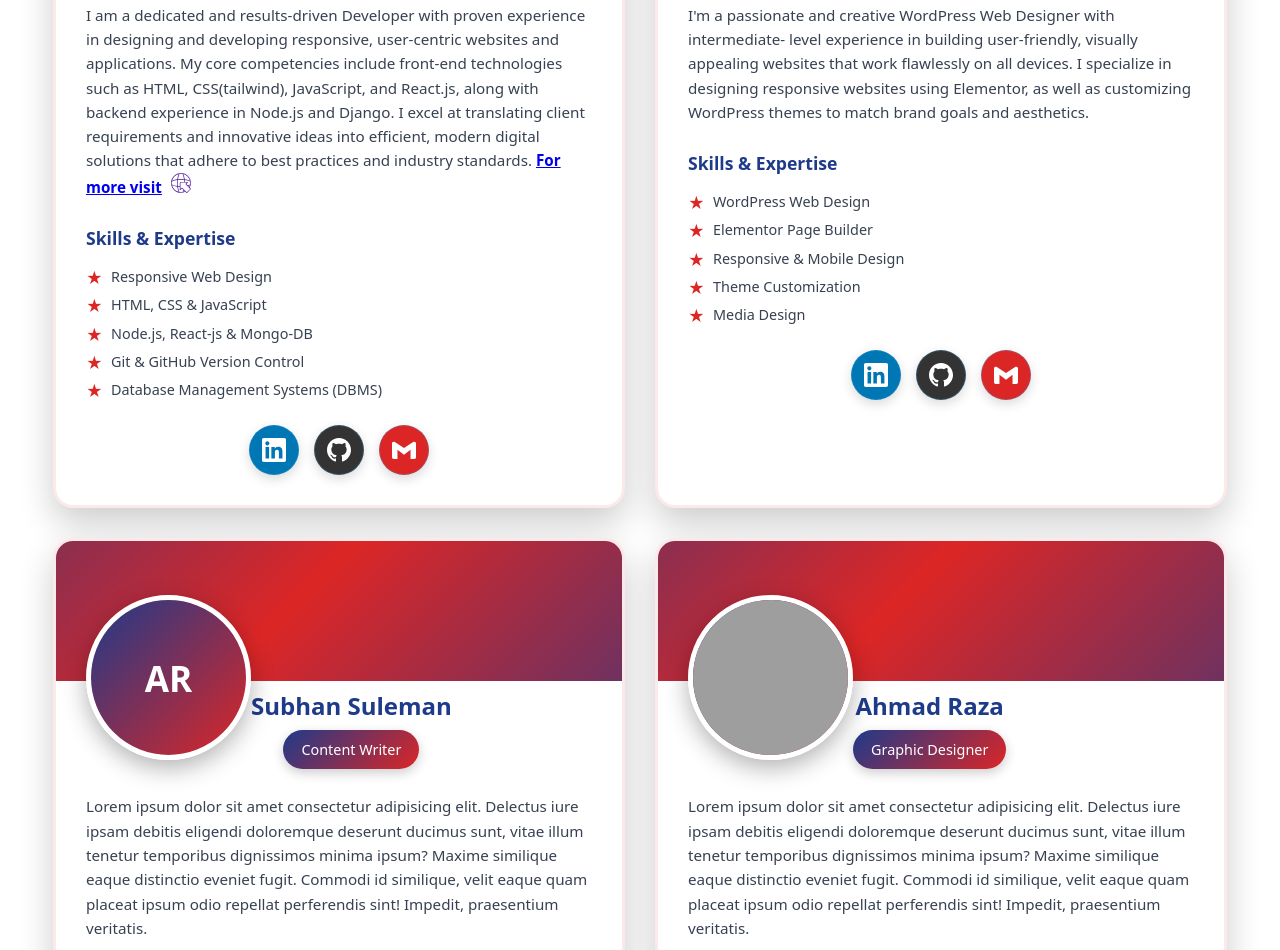
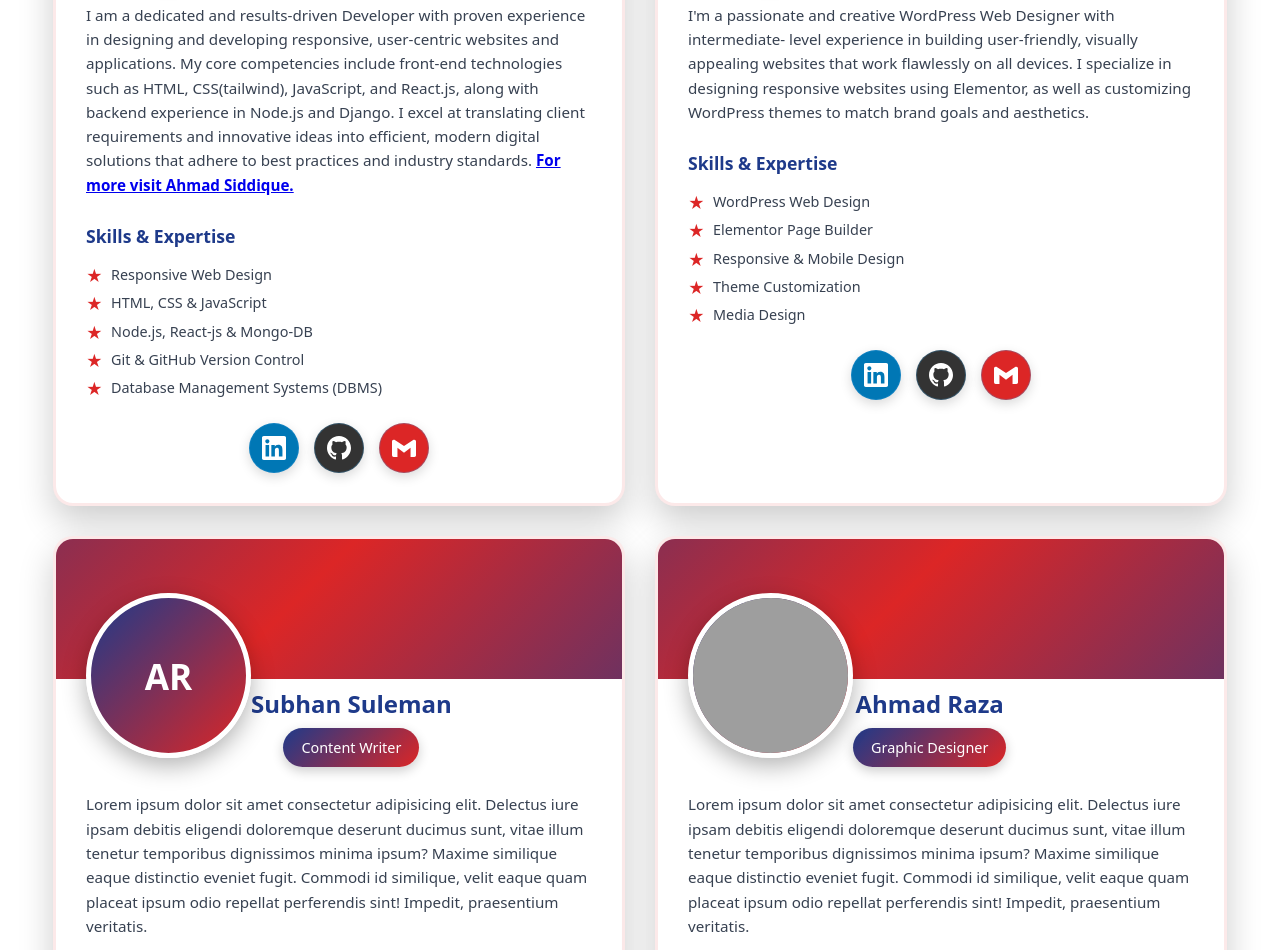
Before and after one commit to asshikrani/access-website, a plain HTML site: page about.html in a window 1280 px wide. Shown: the part 1816-2766 px from the top of the page. Drawn offline with Linux system fonts and the light colour scheme; grey boxes are pictures that could not be loaded.

Commit message:
fixed some bugs

```diff
--- a/about.html
+++ b/about.html
@@ -858,11 +858,7 @@
               and industry standards.
               <span class="profile-link">
                 <a href="https://ahmadsiddique.vercel.app" target="_blank"
-                  >For more visit<img
-                    target
-                    class="goto"
-                    src="/assets/image/goto.svg"
-                    alt="goto-pic" /></a
+                  >For more visit Ahmad Siddique.</a
               ></span>
             </p>
             <div class="skills-section">
```
